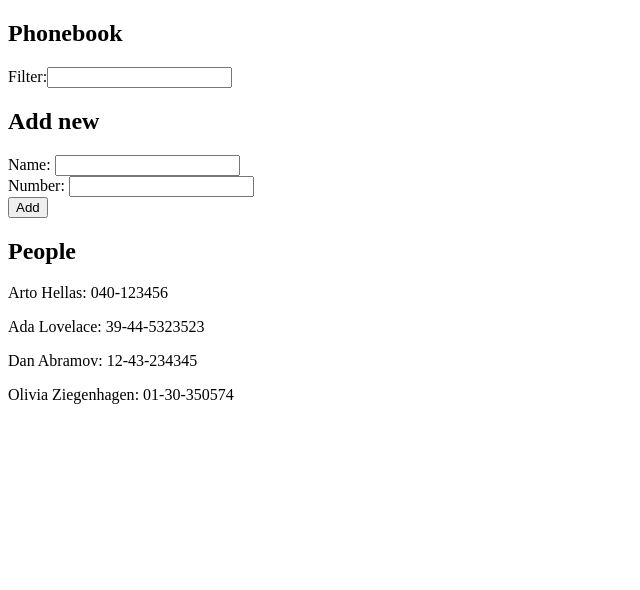
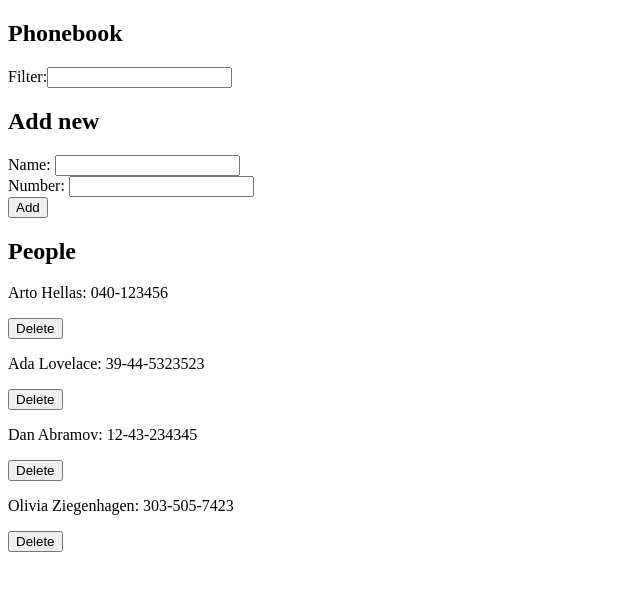
Before and after one commit to astoaks05/fullstackopen, a React (Vite) app in the folder part2/phonebook/: page / in a window 1280 px wide. Shown: the top 590 px of the page, without its empty margins (0-640 px from the left). Built offline with nearby package versions, Linux system fonts and the light colour scheme; data requests are answered from the project's data file.

Commit message:
Complete exercise 2.14, implementing deletion functionality

```diff
--- a/part2/phonebook/db.json
+++ b/part2/phonebook/db.json
@@ -3,22 +3,22 @@
     {
       "name": "Arto Hellas",
       "number": "040-123456",
-      "id": "1"
+      "id": "YNbJbXgIl4g"
     },
     {
       "name": "Ada Lovelace",
       "number": "39-44-5323523",
-      "id": "2"
+      "id": "LsOViQA7hQc"
     },
     {
       "name": "Dan Abramov",
       "number": "12-43-234345",
-      "id": "3"
+      "id": "wesQ6bmU7Ho"
     },
     {
       "name": "Olivia Ziegenhagen",
-      "number": "01-30-350574",
-      "id": "49kDLJpgRZU"
+      "number": "303-505-7423",
+      "id": "6_4l2SWBMGU"
     }
   ],
   "$schema": "./node_modules/json-server/schema.json"
--- a/part2/phonebook/src/App.jsx
+++ b/part2/phonebook/src/App.jsx
@@ -57,6 +57,22 @@ const App = () => {
     }
   }
 
+  const handleDeletion = (id) => {
+    const person = persons.filter(person => person.id === id);
+
+    if (!window.confirm(`Are you sure you want to delete ${person[0].name}`)) {
+            return;
+          }
+
+    axios
+      .delete(`http://localhost:3001/persons/${id}`)
+      .then(
+        () => {
+          setPersons(persons.filter(person => person.id !== id))
+        }
+      )
+  }
+
   return (
     <div>
       <h2>Phonebook</h2>
@@ -67,7 +83,7 @@ const App = () => {
         nameOnChange = {handleNewName}
         numberValue = {newNumber}
         numberOnChange = {handleNewNumber} />
-      <DisplayPeople persons = {persons} newFilter = {newFilter} />
+      <DisplayPeople persons = {persons} newFilter = {newFilter} handleDeletion = {handleDeletion}/>
     </div>
   )
 }
--- a/part2/phonebook/src/components/DisplayPeople.jsx
+++ b/part2/phonebook/src/components/DisplayPeople.jsx
@@ -1,13 +1,18 @@
-const DisplayPeople = ({persons, newFilter}) => {
+import axios from 'axios';
+
+const DisplayPeople = ({persons, newFilter, handleDeletion}) => {
     return (
         <div>
             <h2>People</h2>
             {persons.map(person => {
                 if (person.name.toLowerCase().includes(newFilter.toLowerCase())) {
                     return (
-                        <p key = {person.id}>
-                            {person.name}: {person.number}
-                        </p>
+                        <div key = {person.id}>
+                            <p>
+                                {person.name}: {person.number}
+                            </p>
+                            <button onClick = {() => handleDeletion(person.id)}>Delete</button>
+                        </div>
                     )
                 }
             })}
--- a/part2/phonebook/src/services/people.js
+++ b/part2/phonebook/src/services/people.js
@@ -12,4 +12,4 @@ const create = (newObject) => {
     return request.then(response => response.data)
 }
 
-export default { getAll, create}
+export default { getAll, create }
```
